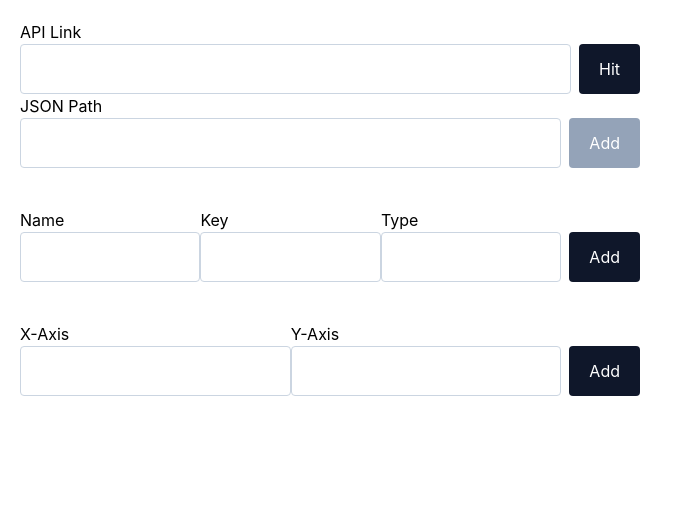
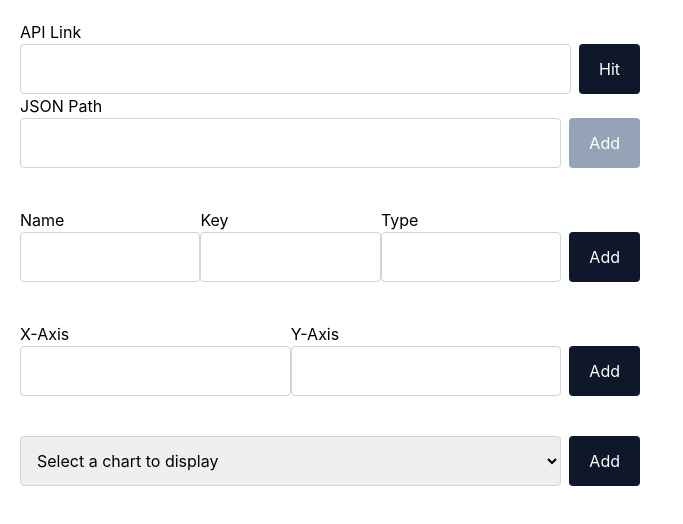
Before and after one commit to haadbaig/ensembleui-assessment, a React (Create React App) app: page / in a window 1280 px wide. Shown: the top 524 px of the page, without its empty margins (0-683 px from the left). Built offline with nearby package versions, Linux system fonts and the light colour scheme; the HTML template or start-up script is replaced by a standard one.

Commit message:
readme file changed. Graph dropdown added

```diff
--- a/src/App.tsx
+++ b/src/App.tsx
@@ -1,3 +1,4 @@
+import { PlotType } from 'plotly.js';
 import { useState } from 'react';
 import DataGrid from './components/datagrid.component';
 import CustomTextField from './components/text-field.component';
@@ -19,6 +20,7 @@ function App() {
   const [api, setApi] = useState('');
   const [xAxis, setXAxis] = useState('');
   const [yAxis, setYAxis] = useState('');
+  const [chart, setChart] = useState<PlotType>();
 
   const handleJSONPath = (e: any) => {
     e.preventDefault();
@@ -47,7 +49,7 @@ function App() {
   const handleAddAxes = (e: any) => {
     e.preventDefault();
     setXAxis(e.target[0].value);
-    setXAxis(e.target[1].value);
+    setYAxis(e.target[1].value);
     e.target[0].value = '';
     e.target[1].value = '';
   }
@@ -55,6 +57,11 @@ function App() {
   const handleAPIChange = (e: any) => {
     e.preventDefault();
     setApi(e.target[0].value);
+  }
+
+  const handleChartType = (e: any) => {
+    e.preventDefault();
+    setChart(e.target[0].value);
   }
 
   const removePath = (jsonPath: string) => {
@@ -138,6 +145,19 @@ function App() {
             </div>}
           </div>
         </div>
+        <div className='flex flex-col w-1/2'>
+          <form className='flex flex-row w-full' onSubmit={handleChartType}>
+            <select className='w-full p-3 outline-none border border-slate-300 hover:border-slate-500 focus:border-slate-500 rounded h-[50px]'>
+              <option value="">Select a chart to display</option>
+              <option value="bar">Bar</option>
+              <option value="line">line</option>
+              {/* <option value="scatter">Scatter</option> */}
+            </select>
+            <button
+              type='submit'
+              className='px-5 bg-slate-900 disabled:bg-slate-400 rounded ml-2 h-[50px] text-white'>Add</button>
+          </form>
+        </div>
       </div>
     </div>
     <DataGrid
@@ -146,7 +166,7 @@ function App() {
       jsonPathsForColumns={JSONPaths}
       xAxisColumn={xAxis}
       yAxisColumn={yAxis}
-      graphType="bar"
+      graphType={chart}
     />
   </div>
   );
--- a/src/components/datagrid.component.tsx
+++ b/src/components/datagrid.component.tsx
@@ -10,6 +10,7 @@ const DataGrid: React.FC<DataGridProps> = ({columns, apiLink, jsonPathsForColumn
   const [selectedDataObjectArray, setSelectedDataObjectArray] = useState<any[]>([]);
   const [selectedDataArrays] = useState<{key: string, data: any}[]>([]);
   const [rawData, setRawData] = useState<any>();
+  const [axes, setAxes] = useState<string[]>([]);
   const isLoading = useRef(false);
 
   useEffect(() => {
@@ -34,7 +35,14 @@ const DataGrid: React.FC<DataGridProps> = ({columns, apiLink, jsonPathsForColumn
     if(jsonPathsForColumns.length > 0){
       filterData();
     }
-  },[jsonPathsForColumns, rawData])
+  },[jsonPathsForColumns])
+
+  useEffect(() => {
+    if(xAxisColumn && yAxisColumn) {
+      axes.push(xAxisColumn);
+      axes.push(yAxisColumn);
+    }
+  },[xAxisColumn, yAxisColumn, graphType])
 
   const filterData = () => {
     jsonPathsForColumns
@@ -65,10 +73,10 @@ const DataGrid: React.FC<DataGridProps> = ({columns, apiLink, jsonPathsForColumn
           </tr>
         ))}
       </table>
-      {(xAxisColumn && yAxisColumn) ? <div className="w-full flex flex-row justify-center align-center">
+      {(xAxisColumn && yAxisColumn && graphType !== undefined) ? <div className="w-full flex flex-row justify-center align-center">
         <GraphPlotly
-          xAxisData={selectedDataArrays.find(x => x.key === xAxisColumn)?.data}
-          yAxisData={selectedDataArrays.find(y => y.key === yAxisColumn)?.data}
+          xAxisData={selectedDataArrays.find(x => x.key === axes[0])?.data}
+          yAxisData={selectedDataArrays.find(y => y.key === axes[1])?.data}
           graphType={graphType}
         />
       </div> : ""}
@@ -77,19 +85,3 @@ const DataGrid: React.FC<DataGridProps> = ({columns, apiLink, jsonPathsForColumn
 }
 
 export default DataGrid;
-{/* <table className="w-full table-auto">
-  <tr className="bg-slate-300 border border-slate-700">
-    {columns?.map(col =>
-      <th className="h-10" key={col.key}>
-        {col.name}
-      </th>)
-    }
-  </tr>
-  {dataCount.map((index) => (
-    <tr className="border border-slate-700 h-[50px]">
-      {tableData.map((columnDataArray) => (
-        <td>{columnDataArray[index]}</td>
-      ))}
-    </tr>
-  ))}
-</table> */}
--- a/src/components/graph.component.tsx
+++ b/src/components/graph.component.tsx
@@ -1,15 +1,16 @@
-import React from 'react';
+import React, { useEffect, useState } from 'react';
 import Plot from 'react-plotly.js';
 import { PlotlyProps } from '../interfaces/IGlobal';
 
 const GraphPlotly: React.FC<PlotlyProps> = ({xAxisData, yAxisData, graphType, color, title}) => {
+
   return (
     <Plot
       data={[
         {
           x: xAxisData,
           y: yAxisData,
-          type: graphType ? graphType : "bar",
+          type: graphType,
           mode: 'lines+markers',
           marker: {color: color},
         },
--- a/tsconfig.json
+++ b/tsconfig.json
@@ -1,6 +1,6 @@
 {
   "compilerOptions": {
-    "target": "es5",
+    "target": "es2015",
     "lib": [
       "dom",
       "dom.iterable",
```
Also changed, not shown: 1 other file (tests, documents, lock files or other folders).
